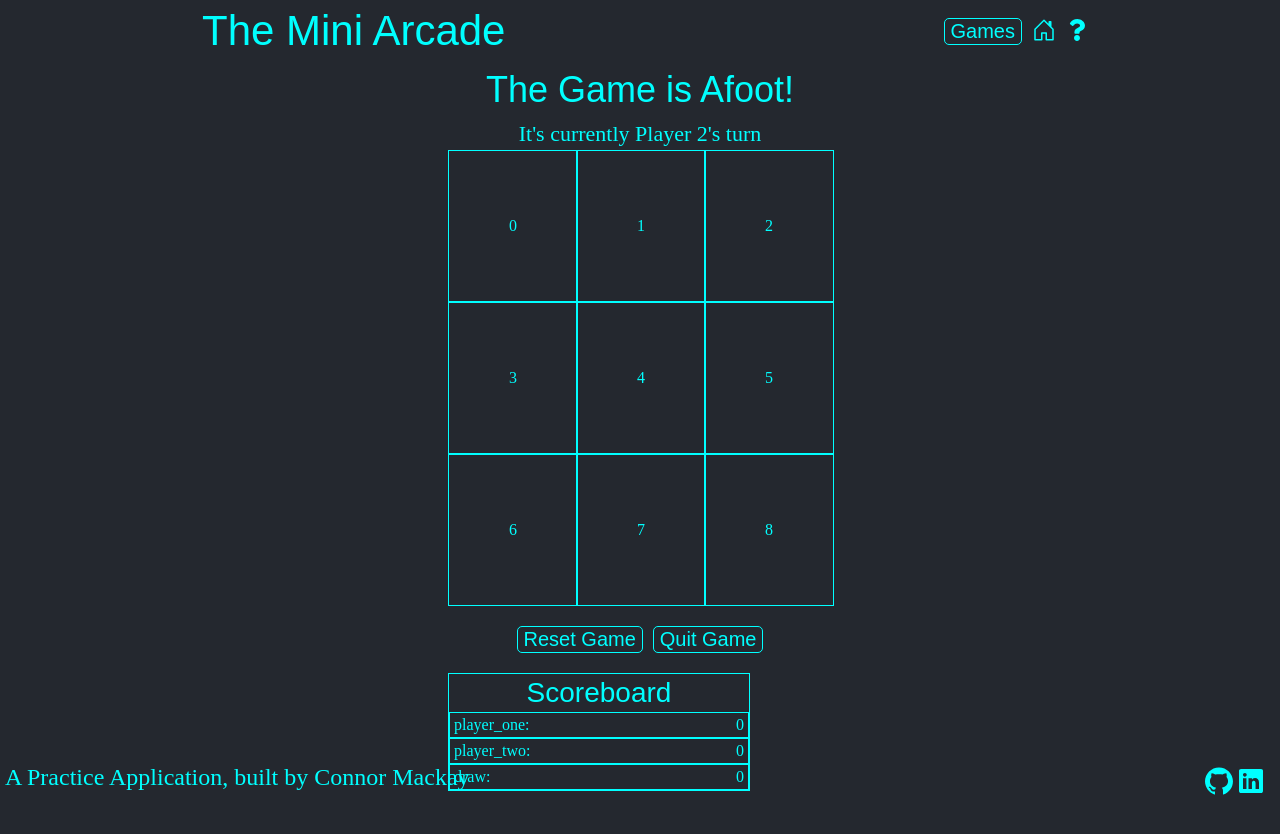
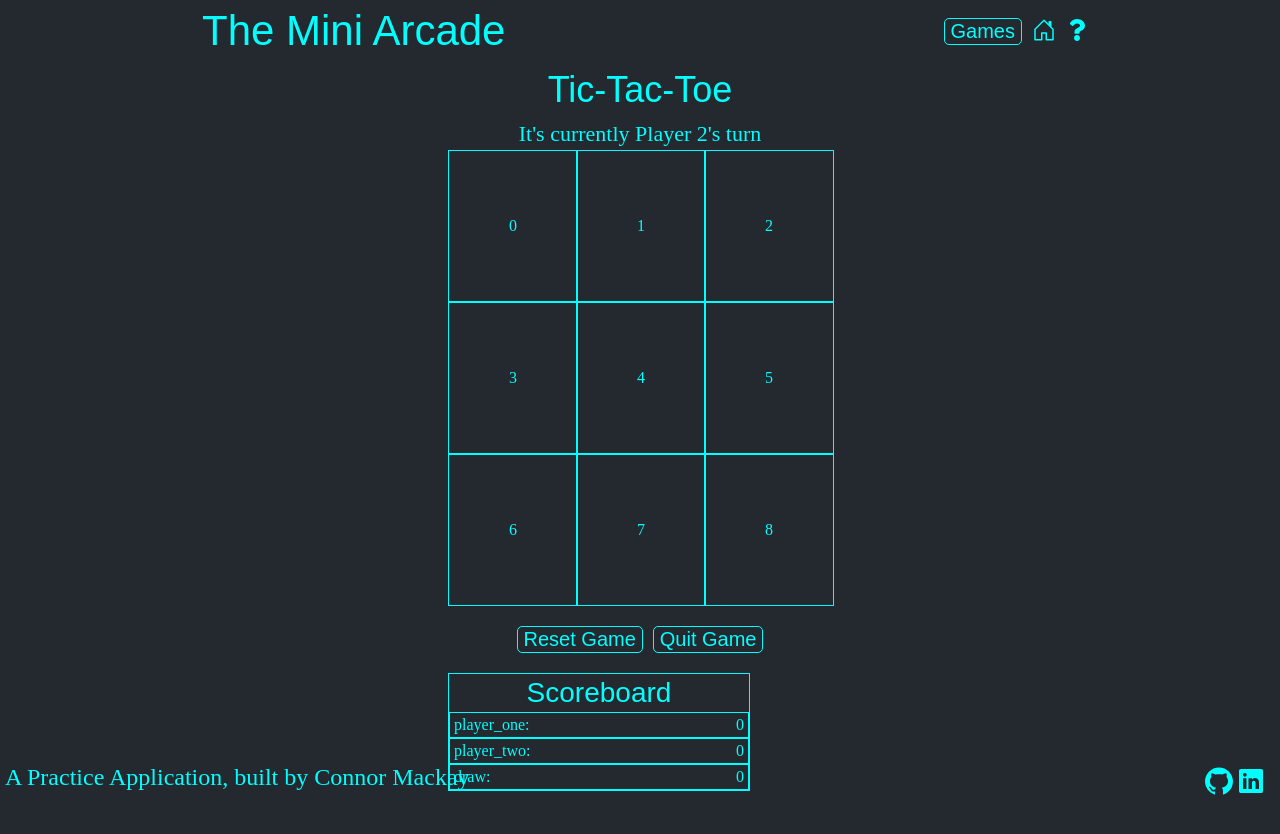
Before and after one commit to CD-Mackay/mini-arcade, a React app: page /tictactoe in a window 1280 px wide. Both pictures are taken after a click on the button "Human". Shown: the top 834 px of the page. Built offline with nearby package versions, Linux system fonts and the light colour scheme; a web font is replaced by a local one.

Commit message:
update copy

```diff
--- a/client/src/components/games/tictactoe/Tic.js
+++ b/client/src/components/games/tictactoe/Tic.js
@@ -263,7 +263,7 @@ const Tic = () => {
       {gamePhase === "play" && (
         <div>
           <div id="game-header">
-            <h4>The Game is Afoot!</h4>
+            <h4>Tic-Tac-Toe</h4>
             {victory == 0 && !computerPlayer && (
               <p>It's currently Player {playerTurn}'s turn</p>
             )}
```
